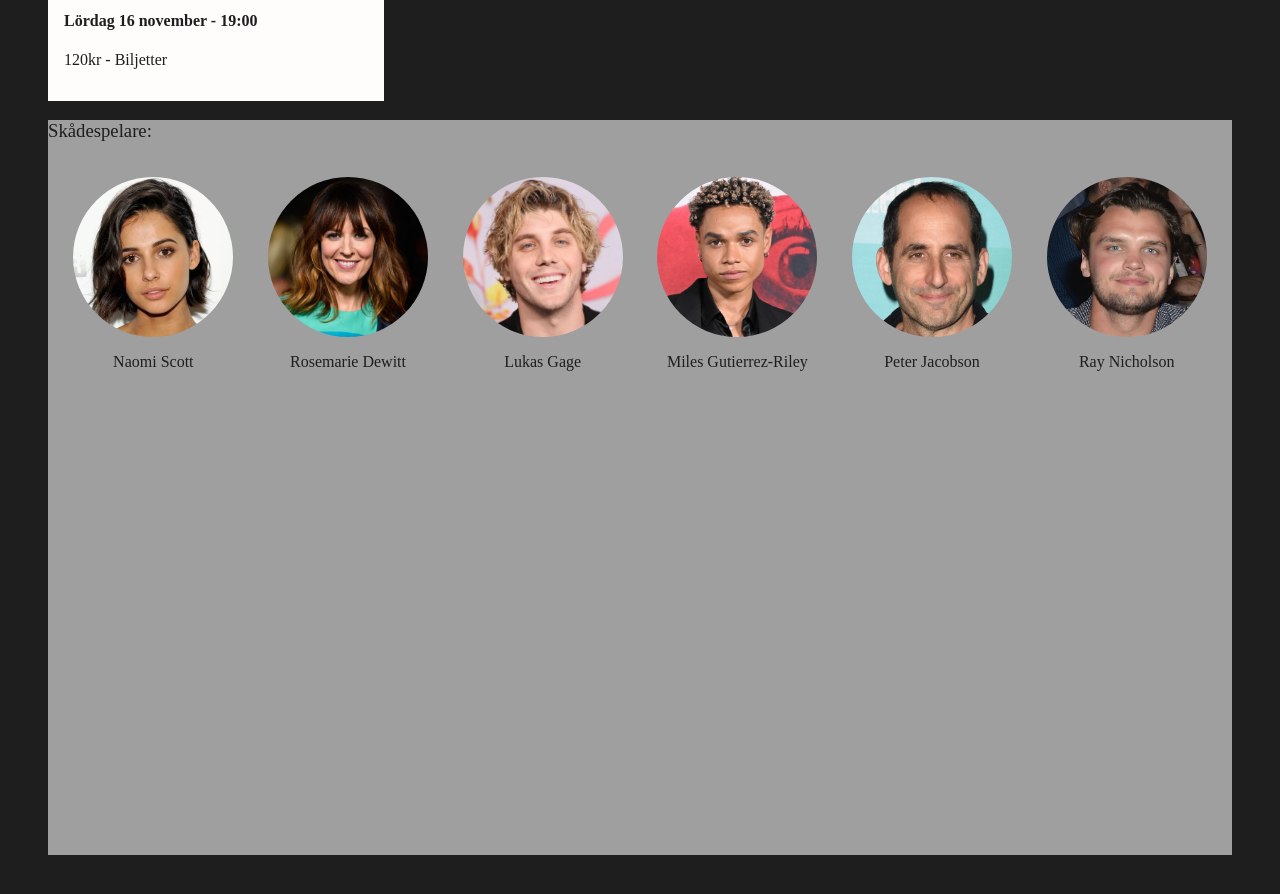
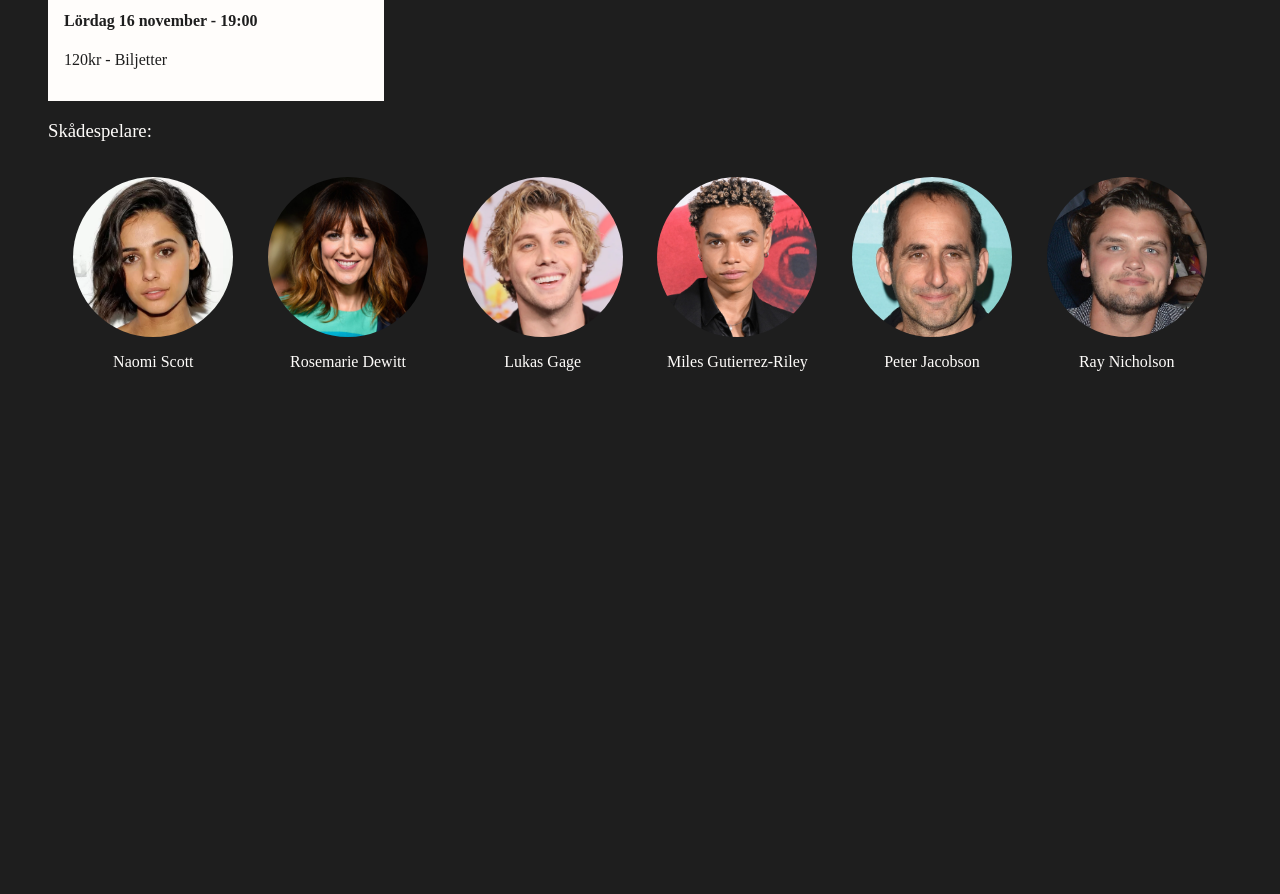
Before and after one commit to anna-dahlberg/popcorn-panik, a plain HTML site: page movieIndex.html in a window 1280 px wide. Shown: the part 1680-2574 px from the top of the page. Drawn offline with Linux system fonts and the light colour scheme; a web font is replaced by a local one.

Commit message:
Updated .actors background colour

```diff
--- a/movieIndexStyle.css
+++ b/movieIndexStyle.css
@@ -255,8 +255,8 @@ footer {
 }
 
 .actors {
-    background-color: #9F9F9F;
-    color: var(--midnightBlack);
+    background-color:var(--midnightBlack);
+    color: var(--boneWhite);
     font-family: 'Special Elite';
 }
 
```
